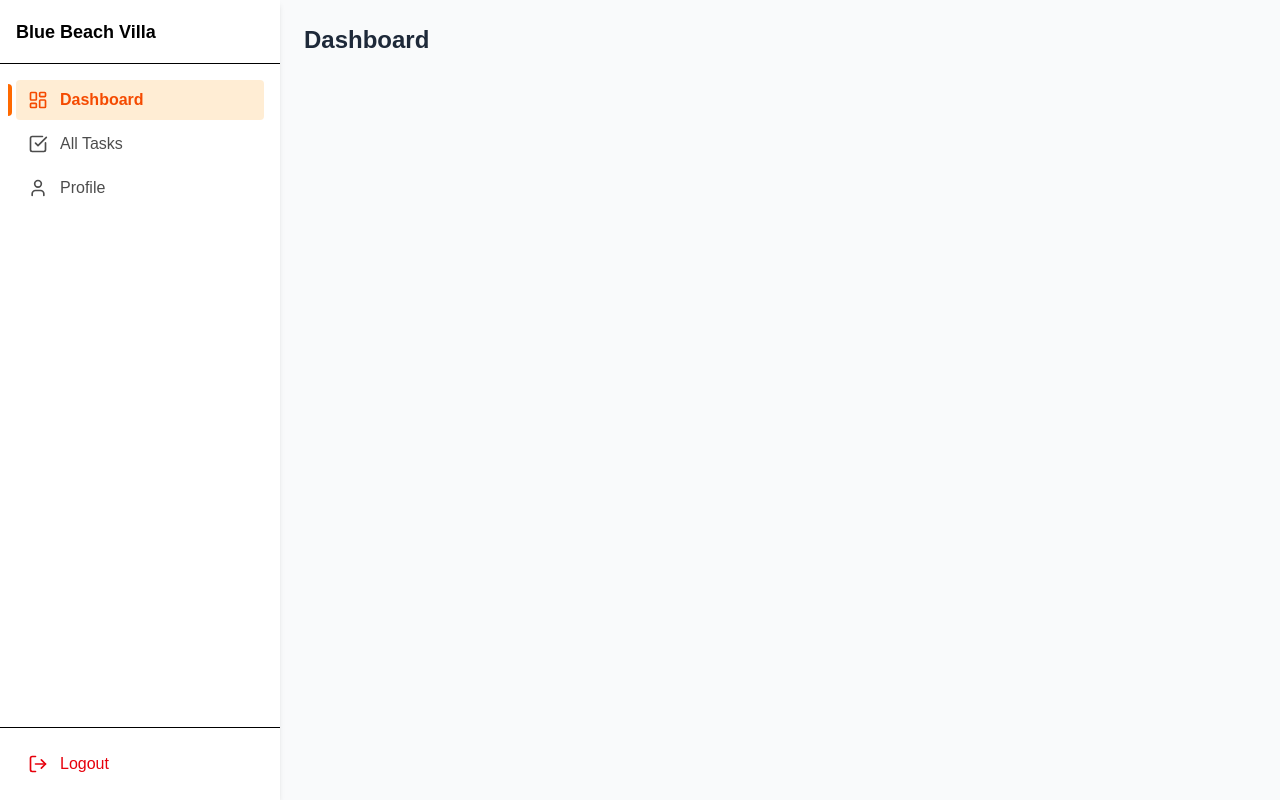
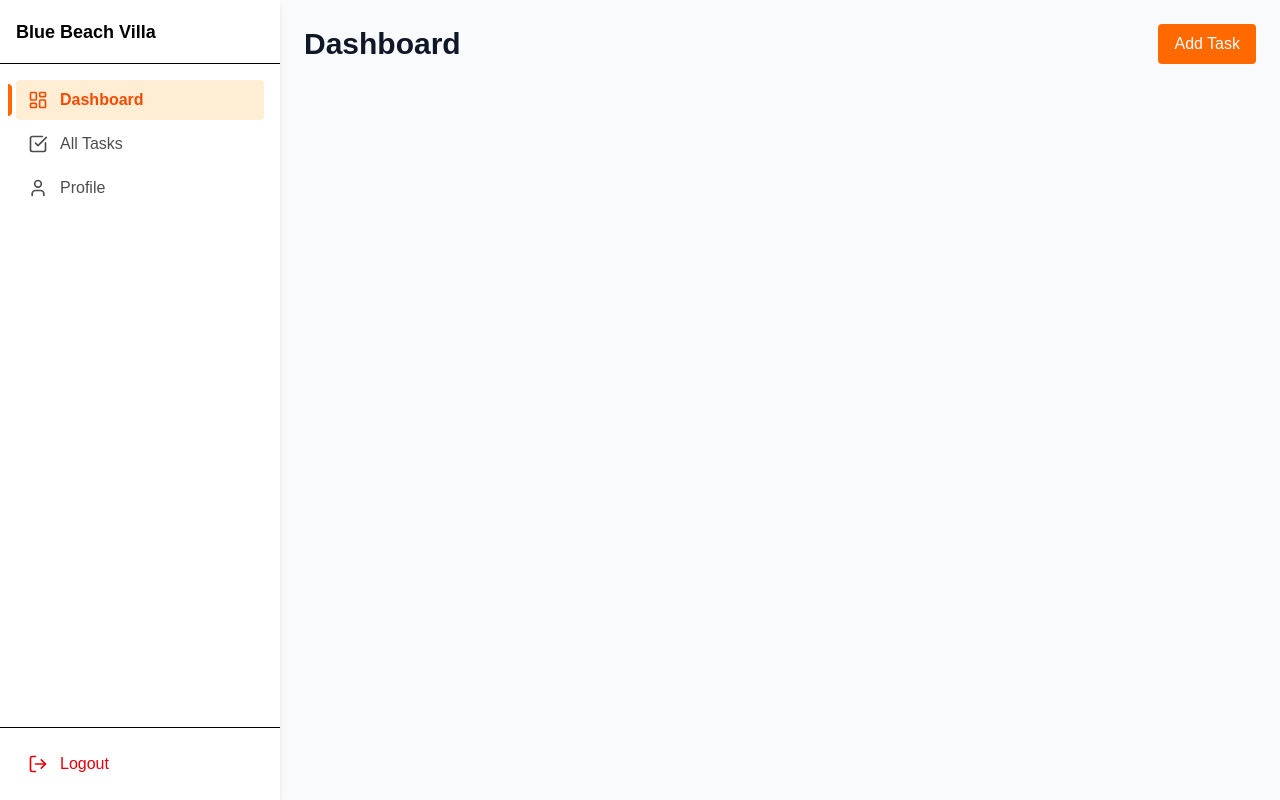
Before and after one commit to DonShanilka/TickTack-todoApp, a Next.js app in the folder frontEnd/: page /dashboard in a window 1280 px wide. Built offline with nearby package versions, Linux system fonts and the light colour scheme.

Commit message:
Refactor DashboardPage component to include AddTaskModal and improve layout structure

```diff
--- a/frontEnd/src/app/dashboard/page.tsx
+++ b/frontEnd/src/app/dashboard/page.tsx
@@ -1,11 +1,36 @@
-import React from 'react'
+// app/dashboard/page.tsx
+'use client';
 
-const DashboardPage = () => {
+import { useState } from 'react';
+import AddTaskModal from '@/components/AddTaskModal';
+
+export default function DashboardPage() {
+  const [showModal, setShowModal] = useState(false);
+
+  const handleSaveTask = (task: { description: string; date: string }) => {
+    console.log('New Task:', task);
+    // Here you can POST to your backend API
+  };
+
   return (
     <div>
-      <h2 className="text-2xl font-bold text-gray-800">Dashboard</h2>
+      <div className="flex justify-between items-center mb-6">
+        <h1 className="text-3xl font-bold text-gray-900">Dashboard</h1>
+        <button
+          onClick={() => setShowModal(true)}
+          className="bg-orange-500 text-white px-4 py-2 rounded hover:bg-orange-600"
+        >
+          Add Task
+        </button>
+      </div>
+
+      <AddTaskModal
+        isOpen={showModal}
+        onClose={() => setShowModal(false)}
+        onSave={handleSaveTask}
+      />
+
+      {/* Add content like task lists here */}
     </div>
-  )
+  );
 }
-
-export default DashboardPage
```
